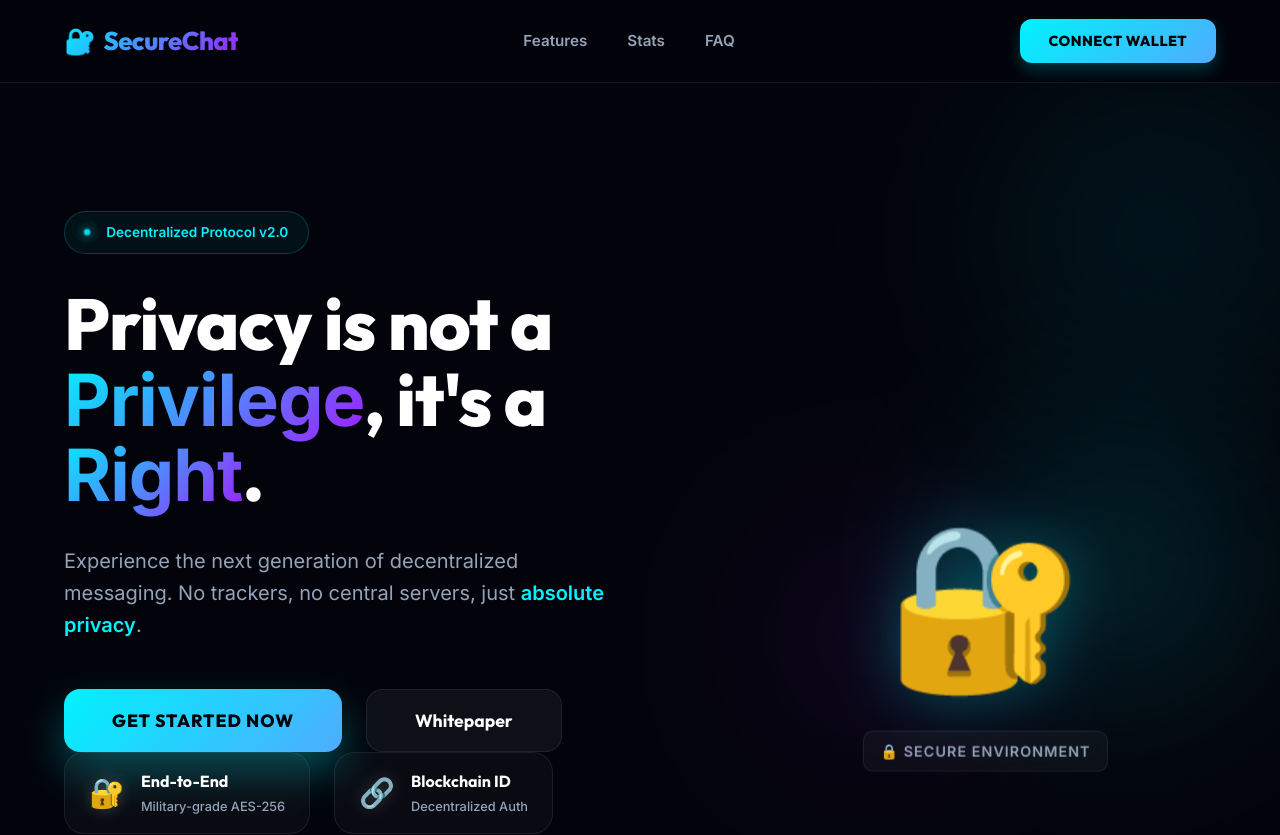
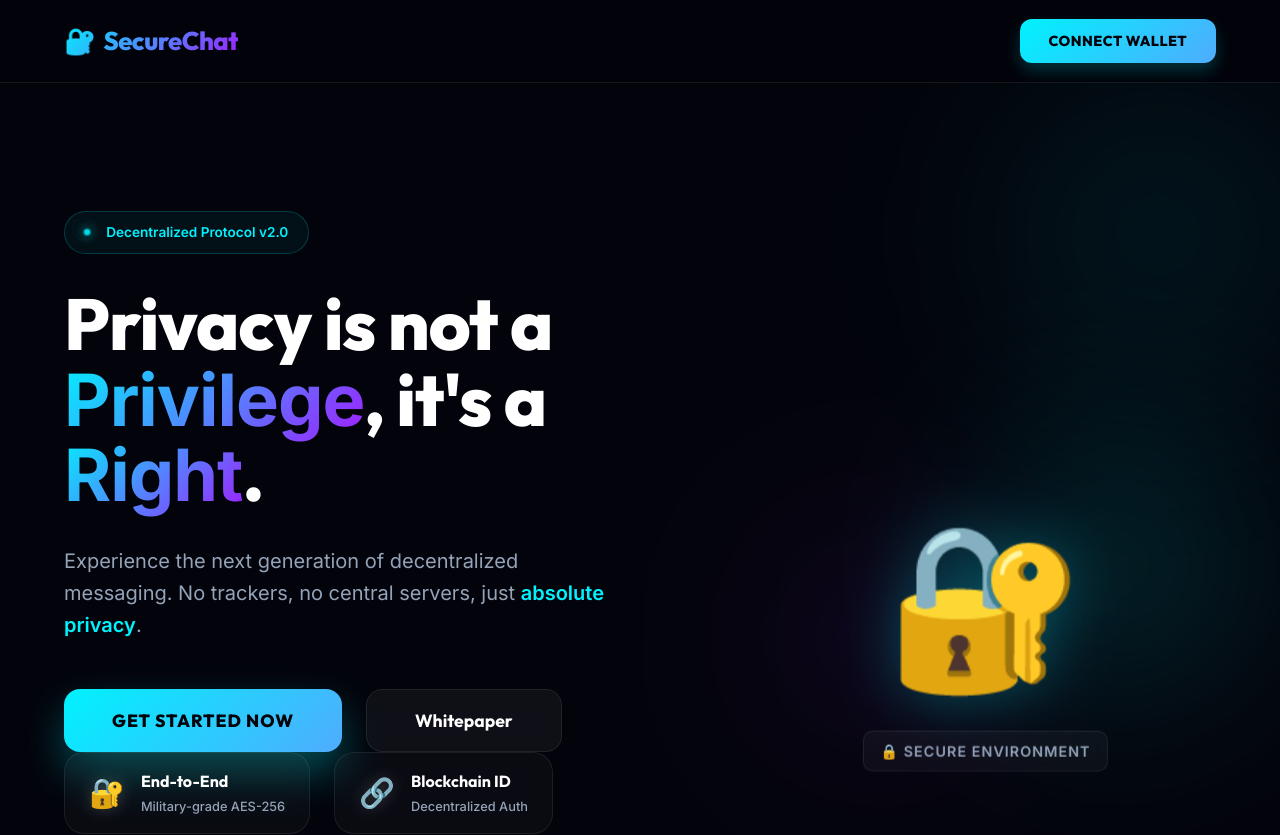
Before and after one commit to Shreyas-hack245/Decentralized-Secure-Chat, a React (Vite) app in the folder client/: page / in a window 1280 px wide. Shown: the top 835 px of the page. Built offline with nearby package versions, Linux system fonts and the light colour scheme; no server answers.

Commit message:
feat: implement Navbar component with wallet connection state management

```diff
--- a/client/src/components/Navbar.jsx
+++ b/client/src/components/Navbar.jsx
@@ -3,11 +3,6 @@ function Navbar({ walletConnected, connectWallet, disconnectWallet }) {
     <nav className="navbar">
       <div className="navbar-brand">
         <span style={{ marginRight: '8px' }}>🔐</span>SecureChat
-      </div>
-      <div className="navbar-links">
-        <a href="#features">Features</a>
-        <a href="#stats">Stats</a>
-        <a href="#faq">FAQ</a>
       </div>
       <div className="navbar-actions">
         {!walletConnected ? (
```
